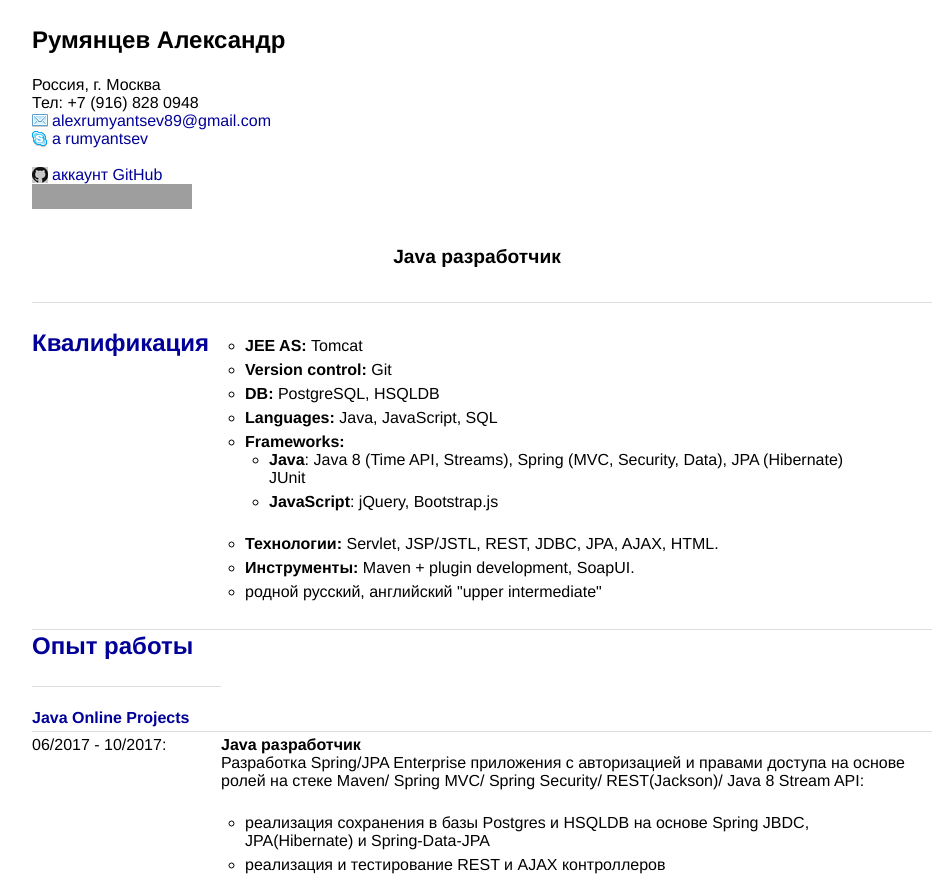
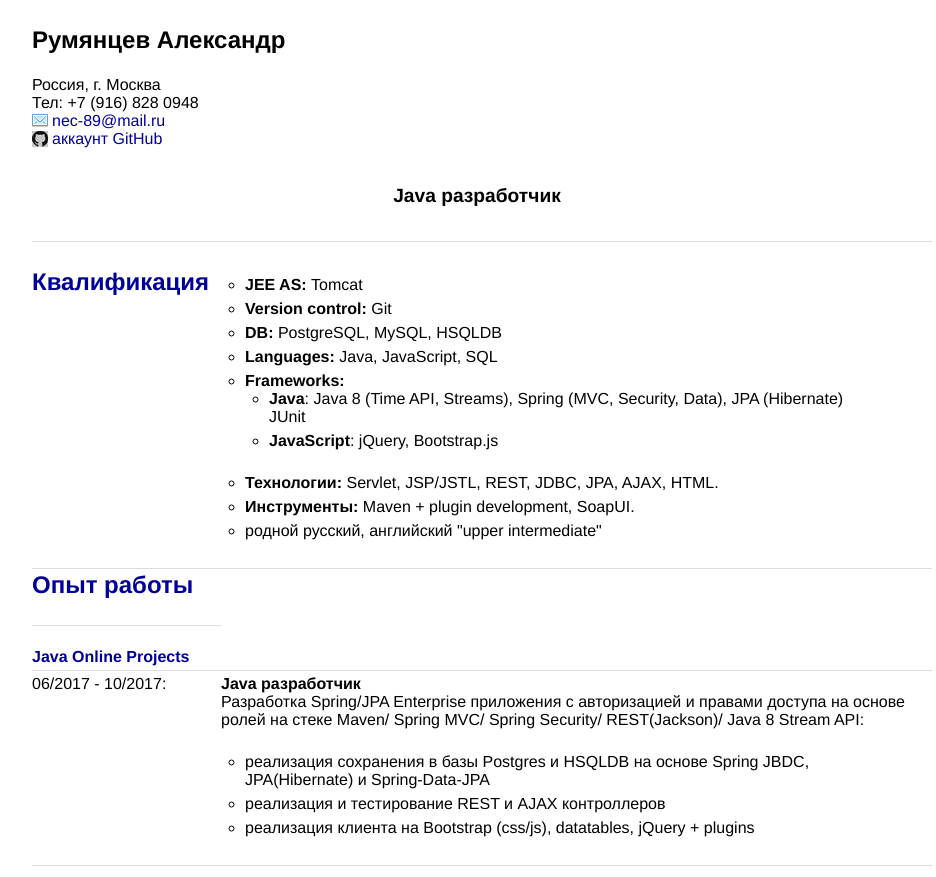
Before and after one commit to RAA1989/raa1989.github.io, a plain HTML site: page index.html in a window 1280 px wide. Shown: the top 877 px of the page, without its empty margins (158-1094 px from the left). Drawn offline with Linux system fonts and the light colour scheme; grey boxes are pictures that could not be loaded.

Commit message:
Revert "Update index"
This reverts commit 3b910aac2d3a66f4f1a16413f28a89018aa122b8.

```diff
--- a/index.html
+++ b/index.html
@@ -16,14 +16,8 @@
                     <h3>Румянцев Александр</h3>
     Россия, г. Москва<br>
     Тел: +7 (916) 828 0948<br>
-        <a href="mailto:alexrumyantsev89@gmail.com">alexrumyantsev89@gmail.com</a><br>
-		<a href="skype:live:ff7d4e30d7896c42">a rumyantsev</a><br>
-		<br>
+        <a href="mailto:nec-89@mail.ru">nec-89@mail.ru</a><br>
         <a href="https://github.com/RAA1989/">аккаунт GitHub</a><br>
-		<a href="https://www.linkedin.com/in/aarumyantsev">
-                        <img src="https://static.licdn.com/scds/common/u/img/webpromo/btn_viewmy_160x25.png" width="160"
-                             height="25" border="0" alt="View Alex's profile on LinkedIn">
-                    </a><br>
                     <br>
 					<br>
 					<h4><p align="center">Java разработчик</p></h4>
@@ -43,7 +37,7 @@
                             <li><strong>JEE AS: </strong>Tomcat
                             </li>
                             <li><strong>Version control: </strong>Git</li>
-                            <li><strong>DB: </strong>PostgreSQL, HSQLDB
+                            <li><strong>DB: </strong>PostgreSQL, MySQL, HSQLDB
                             </li>
                             <li><strong>Languages: </strong>Java, JavaScript, SQL
                             </li>
@@ -86,7 +80,7 @@
                     </td>
                 </tr>
                 <tr>
-                    <td colspan="2"><br><strong><a href="http://moek.gazprom.ru" target="_blank">ПАО МОЭК</a></strong>
+                    <td colspan="2"><br><strong><a href="http://moek.gazprom.ru." target="_blank">ПАО МОЭК</a></strong>
                     </td>
                 </tr>
                 <tr>
@@ -114,7 +108,7 @@
 				<tr>
                     <td>2017:</td>
                     <td>Стажировка <a href="http://javaops.ru/reg/topjava" target=_blank>"Spring/JPA Enterprise"</a><br>
-                        <a href="http://javaops.ru/certificate?email=alexrumyantsev89@gmail.com">Сертификат</a></td>
+                        <a href="http://javaops.ru/certificate?email=nec-89@mail.ru">Сертификат</a></td>
                 </tr>
 				<tr>
                     <td colspan=2><strong><a href="https://javarush.ru/" target=_blank><br>JavaRush</a></strong>
```
